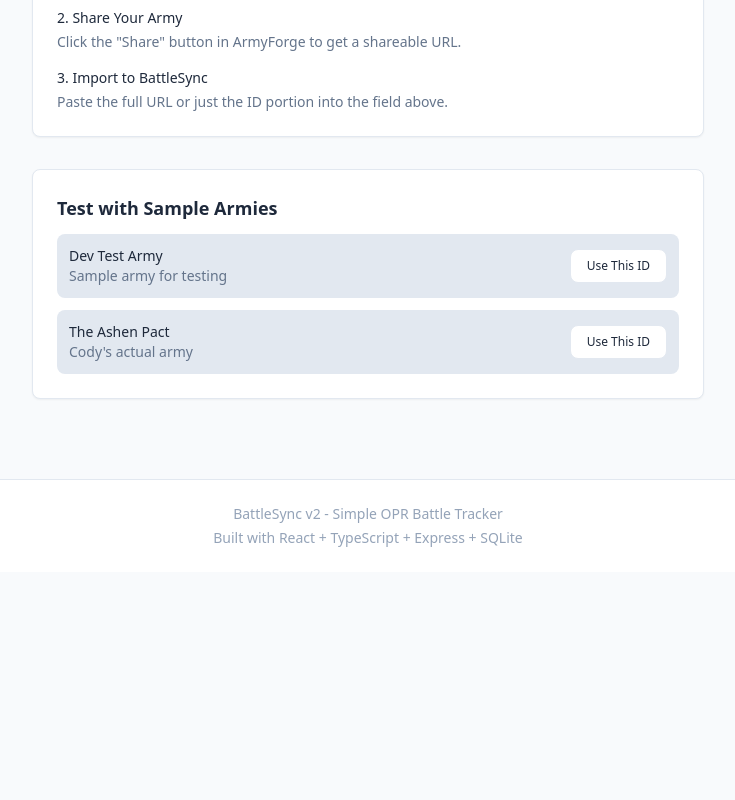
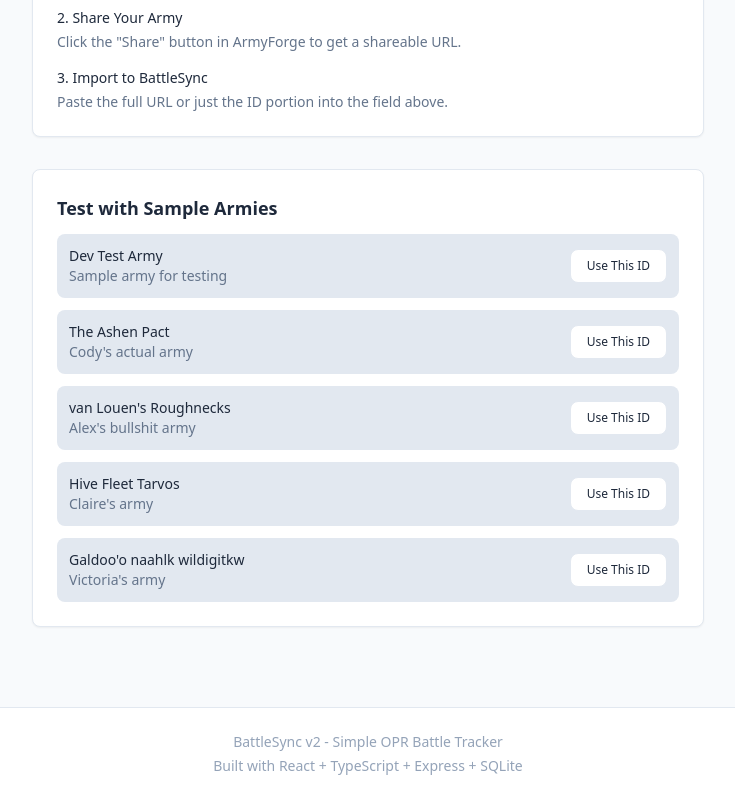
Before and after one commit to Majawat/battlesync, a React (Vite) app in the folder frontend/: page /armies/import in a window 1280 px wide. Shown: the part 558-1358 px from the top of the page, without its empty margins (272-1007 px from the left). Before the commit the page ends 1130 px from the top, so only its background shows below. Built offline with nearby package versions, Linux system fonts and the light colour scheme; no server answers.

Commit message:
Add more test armies, fix extracting the ID from the URL

```diff
--- a/frontend/src/pages/ArmyImportPage.tsx
+++ b/frontend/src/pages/ArmyImportPage.tsx
@@ -10,14 +10,13 @@
   const navigate = useNavigate();
 
   const extractIdFromUrl = (input: string): string => {
-    // Handle full ArmyForge URLs
-    const shareMatch = input.match(/share\?id=([^&]+)/);
-    if (shareMatch) return shareMatch[1];
+    // Match ?id=... or ?listId=... anywhere in the string
+    const match = input.match(/[?&](?:id|listId)=([^&]+)/);
+    if (match) {
+      return decodeURIComponent(match[1]);
+    }
 
-    const ttsMatch = input.match(/tts\?id=([^&]+)/);
-    if (ttsMatch) return ttsMatch[1];
-
-    // Return as-is if it's already just an ID
+    // No match? Assume it's already just an ID
     return input.trim();
   };
 
@@ -38,10 +37,10 @@
       if (response.success) {
         setSuccess(`Successfully imported army: ${response.army.name}`);
         setArmyForgeId('');
-        // Redirect to armies list after 2 seconds
+        // Redirect to armies list after 1.5 seconds
         setTimeout(() => {
           navigate('/armies');
-        }, 2000);
+        }, 1500);
       } else {
         throw new Error(response.error || 'Import failed');
       }
@@ -135,6 +134,7 @@
       <div className="card">
         <h3 className="text-lg font-semibold mb-3">Test with Sample Armies</h3>
         <div className="space-y-3 text-sm">
+          {/* Dev Test Army */}
           <div className="flex justify-between items-center p-3 bg-battle-border-light dark:bg-battle-border-dark rounded-lg">
             <div>
               <p className="font-medium text-battle-text-primary-light dark:text-battle-text-primary-dark">Dev Test Army</p>
@@ -149,6 +149,7 @@
             </button>
           </div>
 
+          {/* Ashen Pact Army */}
           <div className="flex justify-between items-center p-3 bg-battle-border-light dark:bg-battle-border-dark rounded-lg">
             <div>
               <p className="font-medium text-battle-text-primary-light dark:text-battle-text-primary-dark">The Ashen Pact</p>
@@ -162,6 +163,51 @@
               Use This ID
             </button>
           </div>
+
+          {/* van Louen's Roughnecks */}
+          <div className="flex justify-between items-center p-3 bg-battle-border-light dark:bg-battle-border-dark rounded-lg">
+            <div>
+              <p className="font-medium text-battle-text-primary-light dark:text-battle-text-primary-dark">van Louen's Roughnecks</p>
+              <p className="text-battle-text-secondary-light dark:text-battle-text-secondary-dark">Alex's bullshit army</p>
+            </div>
+            <button
+              type="button"
+              onClick={() => setArmyForgeId('https://army-forge.onepagerules.com/share?id=Xo19MAwQPGbs')}
+              className="btn-secondary text-xs"
+            >
+              Use This ID
+            </button>
+          </div>
+
+          {/* Hive Fleet Tarvos */}
+          <div className="flex justify-between items-center p-3 bg-battle-border-light dark:bg-battle-border-dark rounded-lg">
+            <div>
+              <p className="font-medium text-battle-text-primary-light dark:text-battle-text-primary-dark">Hive Fleet Tarvos</p>
+              <p className="text-battle-text-secondary-light dark:text-battle-text-secondary-dark">Claire's army</p>
+            </div>
+            <button
+              type="button"
+              onClick={() => setArmyForgeId('https://army-forge.onepagerules.com/share?id=Un3_pRTu2xBO')}
+              className="btn-secondary text-xs"
+            >
+              Use This ID
+            </button>
+          </div>
+
+          {/* Galdoo'o naahlk wildigitkw */}
+          <div className="flex justify-between items-center p-3 bg-battle-border-light dark:bg-battle-border-dark rounded-lg">
+            <div>
+              <p className="font-medium text-battle-text-primary-light dark:text-battle-text-primary-dark">Galdoo'o naahlk wildigitkw</p>
+              <p className="text-battle-text-secondary-light dark:text-battle-text-secondary-dark">Victoria's army</p>
+            </div>
+            <button
+              type="button"
+              onClick={() => setArmyForgeId('https://army-forge.onepagerules.com/share?id=OKOrilTDQs6P')}
+              className="btn-secondary text-xs"
+            >
+              Use This ID
+            </button>
+          </div>
         </div>
       </div>
     </div>
```
